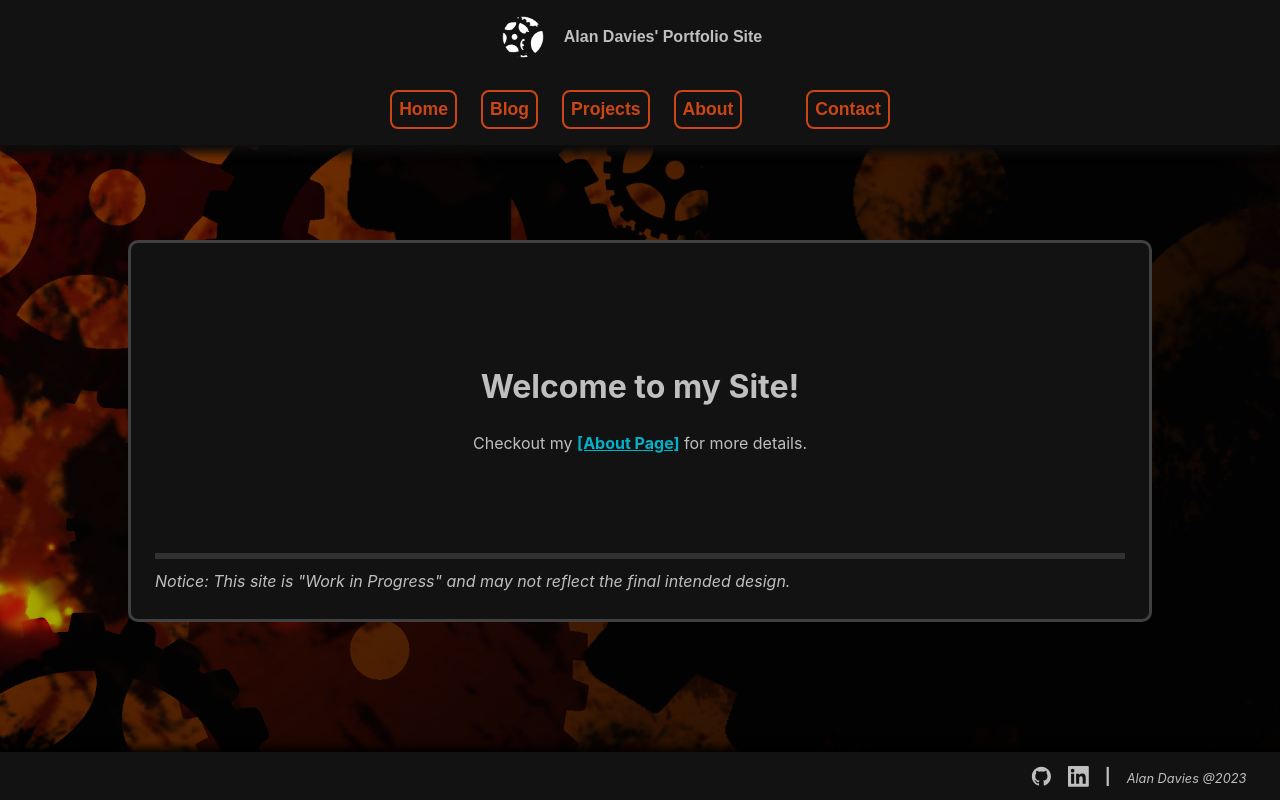
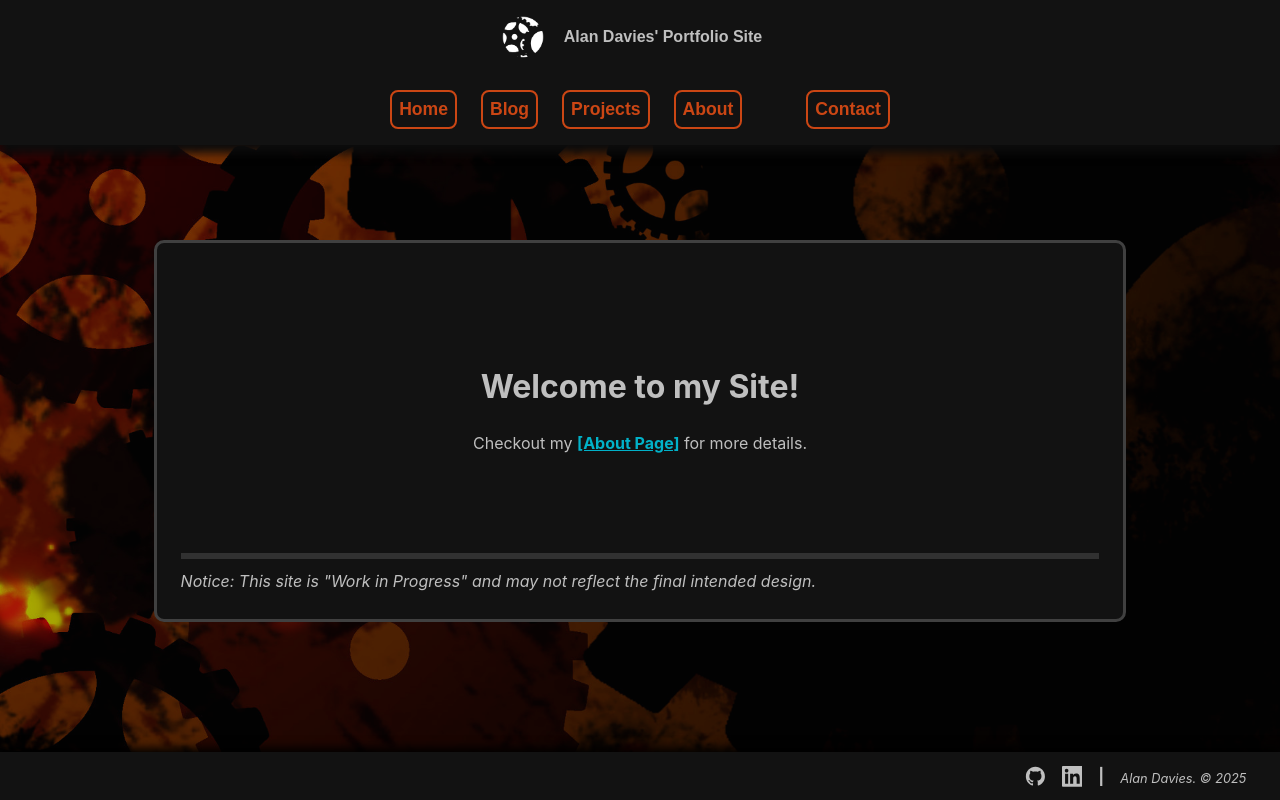
Before and after one commit to MorickClive/MorickClive.github.io, a Next.js app: page /home in a window 1280 px wide. Built offline with nearby package versions, Linux system fonts and the light colour scheme.

Commit message:
AD: CSS changes to footer and layout consistency

```diff
--- a/src/app/css/index.css
+++ b/src/app/css/index.css
@@ -103,7 +103,7 @@ hr.article {
 
 footer {
   background: #121212;
-  display: flex;
+  display: inline-flex;
   justify-content: flex-end;
   gap: 1rem;
   padding: 0.9em 2.1em;
@@ -306,8 +306,8 @@ header .brand div {
   display: flex;
   flex-direction: column-reverse;
   align-items: center;
-  gap: 5em;
-  margin-bottom: 8em;
+  gap: 4em;
+  margin-bottom: 4em;
 }
 .blogCards .card {
   width: 95%;
@@ -657,11 +657,12 @@ MAIN
 #main {
   display: flex;
   flex-direction: column;
-  padding: 10em 30vw 0;
+  align-items: center;
+  padding: 10rem 30vw 0;
 }
 @media (max-width: 1400px) {
   #main {
-    padding: 15em 10vw 0;
+    padding: 15rem 10vw 0;
   }
 }
 
@@ -673,7 +674,7 @@ MAIN
   border-style: solid;
   border-color: #404040;
   border-radius: 10px;
-  min-width: 30vw;
+  width: 95%;
   margin-bottom: 3em;
 }
 @media (max-width: 1400px) {
--- a/src/app/layout.tsx
+++ b/src/app/layout.tsx
@@ -2,8 +2,7 @@ import './css/index.css'
 import { Inter } from 'next/font/google'
 import { Metadata } from 'next'
 import Header from './components/Header'
-import Link from 'next/link'
-import SocialMediaBar from '@/lib/getSocialMedia'
+import SiteFooter from '@/lib/siteFooter'
 
 const inter = Inter({ subsets: ['latin'] })
 
@@ -30,10 +29,7 @@ export default function RootLayout({
             <div id="main">
               {children}
             </div>
-            <footer>
-              <SocialMediaBar />
-              <em>Alan Davies @2023</em>
-            </footer>
+            <SiteFooter />
           </div>
           <div id="backLayer"></div>
         </div>
--- a/src/lib/getSocialMedia.tsx
+++ b/src/lib/siteFooter.tsx
@@ -1,10 +1,12 @@
 import Link from "next/link";
 import { GrLinkedin, GrGithub } from "react-icons/gr";
 
-export default async function SocialMediaBar() {
-    return <>
+export default async function SiteFooter() {
+    return <footer>
         <Link target="_blank" rel="noopener noreferrer" href="https://github.com/MorickClive" ><GrGithub /></Link>
         <Link target="_blank" rel="noopener noreferrer" href="https://www.linkedin.com/in/alan-davies-b9957b100/" ><GrLinkedin /></Link>
         <h4>|</h4>
-    </>
+
+        <em>Alan Davies. © {new Date().getFullYear()}</em>
+    </footer>
 }
--- a/src/scss/_layout.scss
+++ b/src/scss/_layout.scss
@@ -6,7 +6,7 @@
 
 footer {
     background: #121212;
-    display: flex;
+    display: inline-flex;
     justify-content: flex-end;
     gap: 1rem;
 
--- a/src/scss/index.scss
+++ b/src/scss/index.scss
@@ -80,12 +80,13 @@ MAIN
 
 #main {
     @include mobile {
-        padding: 15em 10vw 0;
+        padding: 15rem 10vw 0;
     }
 
     display: flex;
     flex-direction: column;
-    padding: 10em 30vw 0;
+    align-items: center;
+    padding: 10rem 30vw 0;
 }
 
 .container {
@@ -102,7 +103,7 @@ MAIN
     border-style: solid;
     border-color: $background-primary-border;
     border-radius: 10px;
-    min-width: 30vw;
+    width: clamp(30%, 95%, 100%);
     margin-bottom: 3em;
 
 }
--- a/src/scss/pages/_blog.scss
+++ b/src/scss/pages/_blog.scss
@@ -2,8 +2,8 @@
     display: flex;
     flex-direction: column-reverse;
     align-items: center;
-    gap: 5em;
-    margin-bottom: 8em;
+    gap: 4em;
+    margin-bottom: 4em;
 
     .card {
         width: 95%;
```
Also changed, not shown: 1 other file (tests, documents, lock files or other folders).
